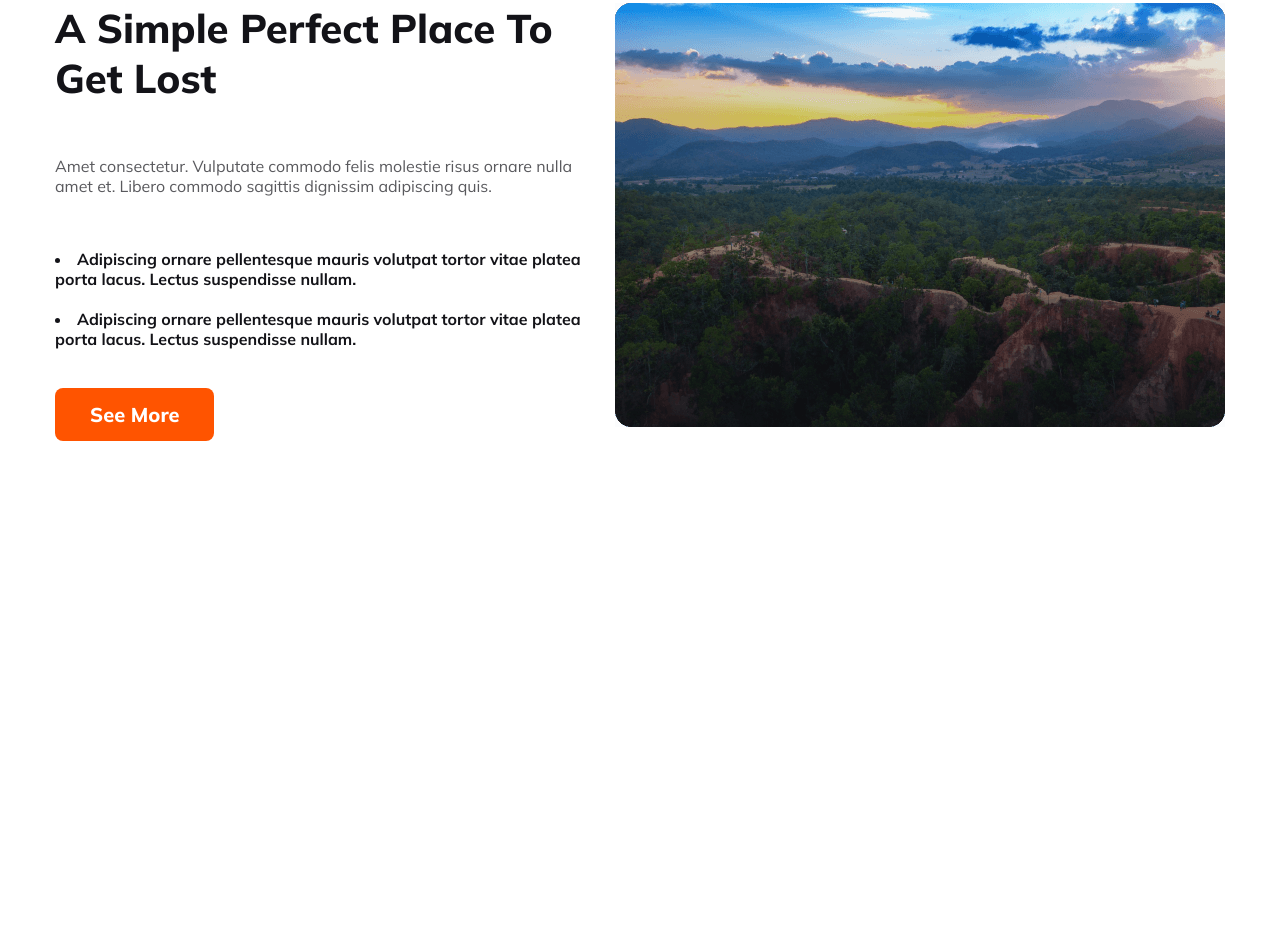
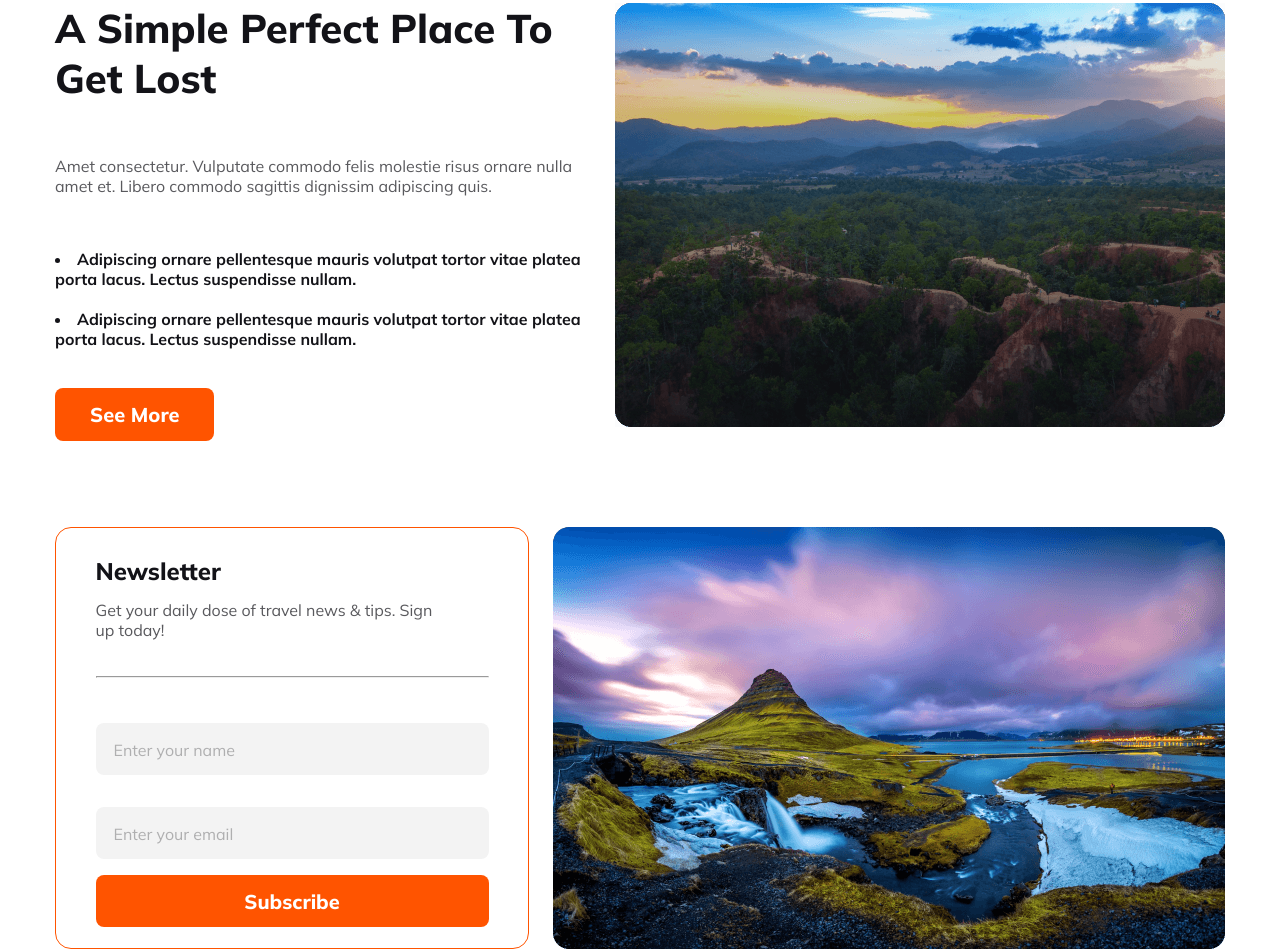
Before and after one commit to mdtamimjd/hero-travels, a plain HTML site: page index.html in a window 1280 px wide. Shown: the part 5384-6333 px from the top of the page. Before the commit the page ends 5825 px from the top, so only its background shows below. Drawn offline with nearby package versions, Linux system fonts and the light colour scheme.

Commit message:
subscribe section done

```diff
--- a/index.html
+++ b/index.html
@@ -280,6 +280,23 @@
           </div>
           <div class="simple_img"></div>
         </section>
+        <section class="subscribe">
+          <div class="subscribe_text">
+            <div>
+              <div class="text_items">
+                <h3 class="h3_24">Newsletter</h3>
+                <p class="p_16">Get your daily dose of travel news & tips. Sign up today!</p>
+              </div>
+              <hr>
+              <form action="">
+                <input class="input" type="text" placeholder="Enter your name">
+                <input class="input" type="email" name="" placeholder="Enter your email" id="">
+                <input type="submit" value="Subscribe" class="btn-prymary w" >
+              </form>
+            </div>
+          </div>
+          <div class="subscribe_img"></div>
+        </section>
       </main>
     </div>
     <footer></footer>
--- a/styles/index.css
+++ b/styles/index.css
@@ -70,6 +70,7 @@
     border-radius: 8px;
     background: rgb(255, 84, 0);
     padding: 14px 35px;
+    border: none;
 }
 .h3_28{
     color: rgb(255, 255, 255);
@@ -541,3 +542,69 @@ nav>ul>li>a{
     background-image: url('../Images/Group\ 40089.png');
     background-size: cover;
 }
+/* subscribe */
+.subscribe{
+    margin-top: 100px;
+    width: 1170px;
+    height: 422px;
+    display: grid;
+    grid-template-columns: 474px 672px;
+    justify-content: space-between;
+}
+.subscribe_text{
+    display: flex;
+    justify-content: center;
+    align-items: center;
+    box-sizing: border-box;
+    border: 1px solid rgb(255, 84, 0);
+    border-radius: 16px;
+    display: flex;
+    justify-content: center;
+    align-items: center;
+}
+.subscribe_text>div{
+    width: 393px;
+    height: 90%;
+    display: flex;
+    flex-direction: column;
+    justify-content: space-between;
+}
+.text_items{
+    width: 350px;
+    height: 98px;
+    display: flex;
+    flex-direction: column;
+    justify-content: space-around;
+}
+.input{
+    width: 100%;
+    height: 52px;
+    font-size: 20px;
+    font-weight: 500;
+    margin: 16px 0;
+    border-radius: 8px;
+    background: rgba(19, 19, 24, 0.05);
+    border: none;
+}
+.input::placeholder{
+    color: rgba(19, 19, 24, 0.3);
+    font-family: Mulish;
+    font-size: 16px;
+    font-weight: 400;
+    padding: 16px 18px;
+}
+.input:focus{
+    outline-color: rgb(255, 84, 0);
+}
+.w{
+    width: 100%;
+}
+.subscribe_img>div{
+    width: 393px;
+    height: auto;
+}
+.subscribe_img{
+    width: 100%;
+    background-image: url('../Images/Rectangle\ 8\ \(1\).png');
+    background-size: cover;
+}
```
